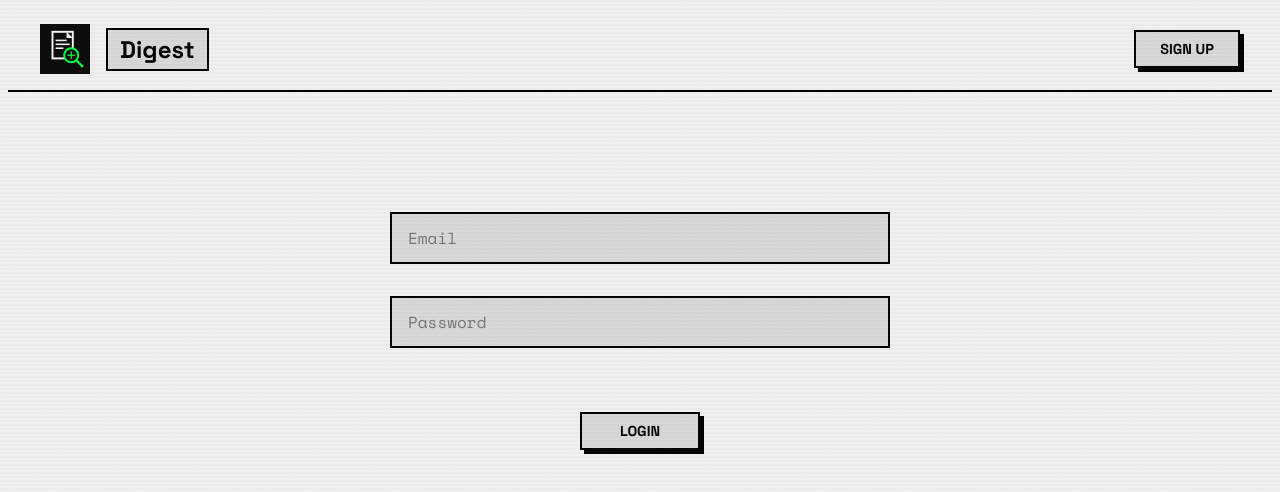
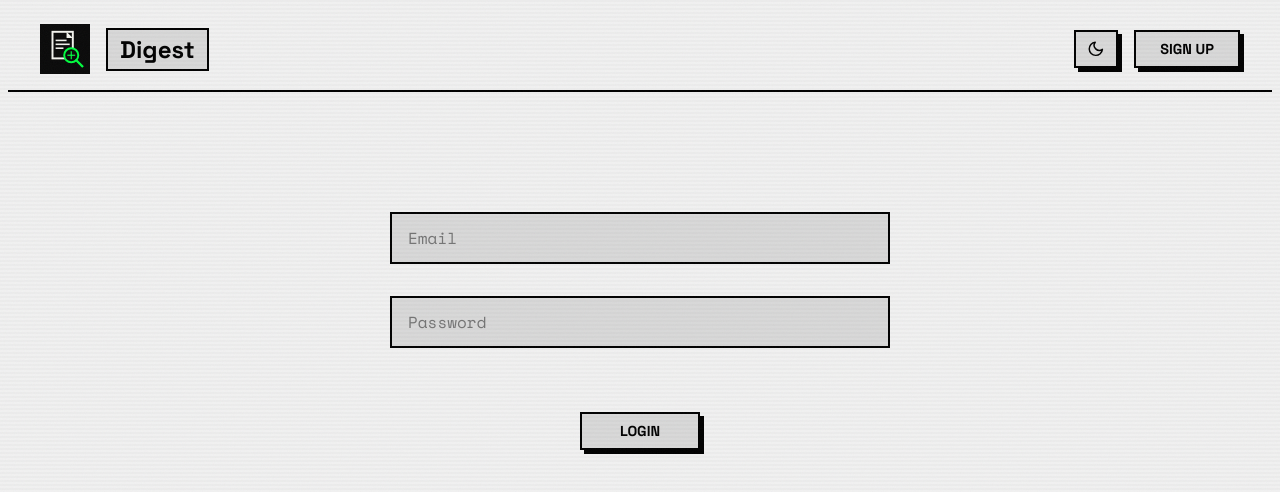
Before and after one commit to SaliqBashir/Digest, a React (Vite) app in the folder frontend/: page / in a window 1280 px wide. Shown: the top 492 px of the page. Built offline with nearby package versions, Linux system fonts and the light colour scheme; no server answers.

Commit message:
add: dark mode

```diff
--- a/frontend/src/App.css
+++ b/frontend/src/App.css
@@ -12,13 +12,36 @@
   --border-color: #000000;
   --border-thick: 2px solid var(--border-color);
   --text-primary: #000000;
+  --text-muted: #888888;
+  --hover-bg: #e4e4e4;
+  --dropzone-hover: #cccccc;
   --shadow-void: 4px 4px 0px #000000;
   --transition-fast: all 0.1s ease;
   --shadow-void-hover: 8px 8px 0px 0px #000000;
+  --scanline-color: rgba(0, 0, 0, 0.02);
+  --overlay-bg: rgba(0, 0, 0, 0.4);
+  color-scheme: light;
+}
+
+[data-theme="dark"] {
+  --bg-primary: #16171b;
+  --bg-secondary: #1f2228;
+  --border-color: #4a4f59;
+  --text-primary: #f0f0f0;
+  --text-muted: #a8adb5;
+  --hover-bg: #2e323a;
+  --dropzone-hover: #2e323a;
+  --shadow-void: 4px 4px 0px #000000;
+  --shadow-void-hover: 8px 8px 0px 0px #000000;
+  --scanline-color: rgba(255, 255, 255, 0.015);
+  --overlay-bg: rgba(0, 0, 0, 0.6);
+  color-scheme: dark;
 }
 
 body {
   background-color: var(--bg-primary);
+  color: var(--text-primary);
+  transition: background-color 0.2s ease, color 0.2s ease;
 }
 
 .navbar {
@@ -114,8 +137,8 @@ body {
   background: repeating-linear-gradient(0deg,
       transparent,
       transparent 2px,
-      rgba(0, 0, 0, 0.02) 2px,
-      rgba(0, 0, 0, 0.02) 4px);
+      var(--scanline-color) 2px,
+      var(--scanline-color) 4px);
 }
 
 .noise-overlay {
@@ -203,7 +226,7 @@ body {
   left: 0;
   width: 100vw;
   height: 100vh;
-  background: rgba(0, 0, 0, 0.4);
+  background: var(--overlay-bg);
   display: flex;
   justify-content: center;
   align-items: center;
@@ -268,7 +291,7 @@ body {
 }
 
 .upload-dropzone:hover {
-  background-color: #cccccc;
+  background-color: var(--dropzone-hover);
   /* slight hover interaction */
 }
 
@@ -280,7 +303,7 @@ body {
 
 .dropzone-subtext {
   font-size: 0.75rem;
-  color: #888888;
+  color: var(--text-muted);
 }
 
 .upload-action-area {
@@ -303,7 +326,7 @@ body {
   align-items: center;
   font-family: var(--font-mono);
   font-weight: 700;
-  box-shadow: 8px 8px 0px 0px #000000;
+  box-shadow: var(--shadow-void-hover);
   transition: var(--transition-fast);
 }
 
@@ -531,7 +554,7 @@ body {
 }
 
 .list-row:hover {
-  background-color: #e4e4e4;
+  background-color: var(--hover-bg);
 }
 
 .list-cell {
@@ -587,7 +610,7 @@ body {
 }
 
 .file-input-display {
-  color: #888888;
+  color: var(--text-muted);
   width: 300px;
   padding-right: 3rem;
 }
@@ -640,7 +663,7 @@ body {
 .toast-box {
   background: var(--bg-primary);
   border: var(--border-thick);
-  box-shadow: 8px 8px 0px 0px #000000;
+  box-shadow: var(--shadow-void-hover);
   padding: 1rem 1.5rem;
   display: flex;
   align-items: center;
@@ -671,6 +694,53 @@ body {
     opacity: 1;
     transform: translateY(0);
   }
+}
+
+/* --- Theme Toggle --- */
+.navbar-actions {
+  display: flex;
+  align-items: center;
+  gap: 1rem;
+}
+
+.theme-toggle {
+  padding: 0.5rem;
+  min-width: 2.75rem;
+  display: flex;
+  justify-content: center;
+  align-items: center;
+}
+
+.theme-toggle svg {
+  width: 1.1rem;
+  height: 1.1rem;
+}
+
+.navbar-profile-icon {
+  width: 24px;
+  height: 24px;
+  cursor: pointer;
+  color: var(--text-primary);
+  display: block;
+}
+
+.profile-avatar {
+  color: var(--text-primary);
+}
+
+/* Soften harsh effects in dark mode */
+[data-theme="dark"] .noise-overlay {
+  opacity: 0.025;
+}
+
+[data-theme="dark"] .navbar-logo {
+  border: var(--border-thick);
+  background-color: var(--bg-secondary);
+}
+
+[data-theme="dark"] .list-thumb,
+[data-theme="dark"] .file-thumbnail {
+  filter: brightness(0.85);
 }
 
 /* --- Mobile --- */
--- a/frontend/src/App.tsx
+++ b/frontend/src/App.tsx
@@ -8,6 +8,7 @@ import ProfileView from "./components/ProfileView";
 import SortControl from "./components/SortControl";
 import type { SortBy } from "./components/SortControl";
 import Button from "./components/Button";
+import { useTheme } from "./hooks/useTheme";
 
 function isTokenExpired(token: string): boolean {
   try {
@@ -24,6 +25,7 @@ function isTokenExpired(token: string): boolean {
 }
 
 function App() {
+  const { theme, toggleTheme } = useTheme();
   const [view, setView] = useState<"home" | "upload" | "profile">("home");
   const [isLoggedIn, setIsLoggedIn] = useState(() => {
     const token = localStorage.getItem("token");
@@ -72,6 +74,8 @@ function App() {
             onButtonClick={() =>
               setAuthMode(authMode === "login" ? "signup" : "login")
             }
+            theme={theme}
+            onThemeToggle={toggleTheme}
           />
           <LoginPage mode={authMode} onLogin={() => setIsLoggedIn(true)} />
         </>
@@ -85,6 +89,8 @@ function App() {
             }
             showProfile={view !== "profile"}
             onProfileClick={() => setView("profile")}
+            theme={theme}
+            onThemeToggle={toggleTheme}
           />
           {view === "home" ? (
             <>
--- a/frontend/src/components/Button.tsx
+++ b/frontend/src/components/Button.tsx
@@ -1,6 +1,6 @@
-import type { ReactNode, CSSProperties, MouseEvent } from "react";
+import type { ReactNode, CSSProperties, MouseEvent, ButtonHTMLAttributes } from "react";
 
-interface Props {
+interface Props extends Omit<ButtonHTMLAttributes<HTMLButtonElement>, "onClick"> {
   children: ReactNode;
   onClick?: (e: MouseEvent<HTMLButtonElement>) => void;
   style?: CSSProperties;
@@ -16,6 +16,7 @@ function Button({
   className,
   type = "button",
   disabled = false,
+  ...rest
 }: Props) {
   return (
     <button
@@ -24,6 +25,7 @@ function Button({
       className={`btn-void ${className || ""}`.trim()}
       onClick={onClick}
       style={style}
+      {...rest}
     >
       {children}
     </button>
--- a/frontend/src/components/Navbar.tsx
+++ b/frontend/src/components/Navbar.tsx
@@ -1,14 +1,17 @@
 import logo from "../assets/favicon.svg";
-import profileLogo from "../assets/profile.svg";
 import Button from "./Button";
+import type { Theme } from "../hooks/useTheme";
 interface Props {
   name: string;
   button: string;
   onButtonClick: () => void;
   showProfile?: boolean;
   onProfileClick?: () => void;
+  theme: Theme;
+  onThemeToggle: () => void;
 }
-function NavBar({ name, button, onButtonClick, showProfile, onProfileClick}: Props) {
+function NavBar({ name, button, onButtonClick, showProfile, onProfileClick, theme, onThemeToggle }: Props) {
+  const isDark = theme === "dark";
   return (
     <>
       <nav className="navbar">
@@ -20,15 +23,41 @@ function NavBar({ name, button, onButtonClick, showProfile, onProfileClick}: Pro
           />
           <h1 className="navbar-heading">{name}</h1>
         </div>
-        <div style={{ display: 'flex', alignItems: 'center', gap: '1rem' }}>
+        <div className="navbar-actions">
+          <Button
+            onClick={onThemeToggle}
+            className="theme-toggle"
+            aria-label={isDark ? "Switch to light mode" : "Switch to dark mode"}
+            title={isDark ? "Switch to light mode" : "Switch to dark mode"}
+          >
+            {isDark ? (
+              <svg viewBox="0 0 24 24" fill="none" stroke="currentColor" strokeWidth="2" strokeLinecap="round" strokeLinejoin="round" aria-hidden="true">
+                <circle cx="12" cy="12" r="4" />
+                <path d="M12 2v2M12 20v2M4.93 4.93l1.41 1.41M17.66 17.66l1.41 1.41M2 12h2M20 12h2M4.93 19.07l1.41-1.41M17.66 6.34l1.41-1.41" />
+              </svg>
+            ) : (
+              <svg viewBox="0 0 24 24" fill="none" stroke="currentColor" strokeWidth="2" strokeLinecap="round" strokeLinejoin="round" aria-hidden="true">
+                <path d="M21 12.79A9 9 0 1 1 11.21 3 7 7 0 0 0 21 12.79z" />
+              </svg>
+            )}
+          </Button>
           <Button onClick={onButtonClick}>{button}</Button>
           {showProfile && (
-            <img
-              src={profileLogo}
-              alt="Profile"
+            <svg
+              viewBox="0 0 24 24"
+              fill="none"
+              stroke="currentColor"
+              strokeWidth="2"
+              strokeLinecap="round"
+              strokeLinejoin="round"
               onClick={onProfileClick}
-              style={{ width: '24px', height: '24px', cursor: 'pointer' }}
-            />
+              className="navbar-profile-icon"
+              role="button"
+              aria-label="Profile"
+            >
+              <path d="M20 21v-2a4 4 0 0 0-4-4H8a4 4 0 0 0-4 4v2" />
+              <circle cx="12" cy="7" r="4" />
+            </svg>
           )}
         </div>
       </nav>
--- a/frontend/src/components/ProfileView.tsx
+++ b/frontend/src/components/ProfileView.tsx
@@ -78,7 +78,7 @@ export default function ProfileView() {
       )}
       <div className="auth-container">
         <div style={{ marginBottom: "3rem", marginTop: "-2rem" }}>
-          <svg width="120" height="120" viewBox="0 0 120 120" fill="none" stroke="black" strokeWidth="4">
+          <svg width="120" height="120" viewBox="0 0 120 120" fill="none" stroke="currentColor" strokeWidth="4" className="profile-avatar">
             <circle cx="60" cy="40" r="24" />
             <path d="M 24 100 C 24 64, 96 64, 96 100" />
           </svg>
@@ -90,7 +90,7 @@ export default function ProfileView() {
             className="input-void auth-input"
             value={email}
             readOnly
-            style={{ color: "#888", cursor: "not-allowed" }}
+            style={{ color: "var(--text-muted)", cursor: "not-allowed" }}
           />
 
           <input
--- a/frontend/src/components/UploadView.tsx
+++ b/frontend/src/components/UploadView.tsx
@@ -166,7 +166,7 @@ export default function UploadView({ onUploaded }: Props) {
             onDragLeave={handleDragLeave}
             onDrop={handleDrop}
             style={{
-              backgroundColor: isDragging ? "#cccccc" : "var(--bg-secondary)",
+              backgroundColor: isDragging ? "var(--dropzone-hover)" : "var(--bg-secondary)",
               cursor: "pointer",
             }}
           >
--- /dev/null
+++ b/frontend/src/hooks/useTheme.ts
@@ -0,0 +1,33 @@
+import { useState, useEffect, useCallback } from "react";
+
+export type Theme = "light" | "dark";
+
+const STORAGE_KEY = "theme";
+
+function getInitialTheme(): Theme {
+  const saved = localStorage.getItem(STORAGE_KEY);
+  if (saved === "light" || saved === "dark") return saved;
+  if (
+    window.matchMedia &&
+    window.matchMedia("(prefers-color-scheme: dark)").matches
+  ) {
+    return "dark";
+  }
+  return "light";
+}
+
+export function useTheme() {
+  const [theme, setTheme] = useState<Theme>(getInitialTheme);
+
+  useEffect(() => {
+    document.documentElement.setAttribute("data-theme", theme);
+    document.documentElement.style.colorScheme = theme;
+    localStorage.setItem(STORAGE_KEY, theme);
+  }, [theme]);
+
+  const toggleTheme = useCallback(() => {
+    setTheme((t) => (t === "light" ? "dark" : "light"));
+  }, []);
+
+  return { theme, toggleTheme };
+}
```
Also changed, not shown: frontend/src/assets/profile.svg.
